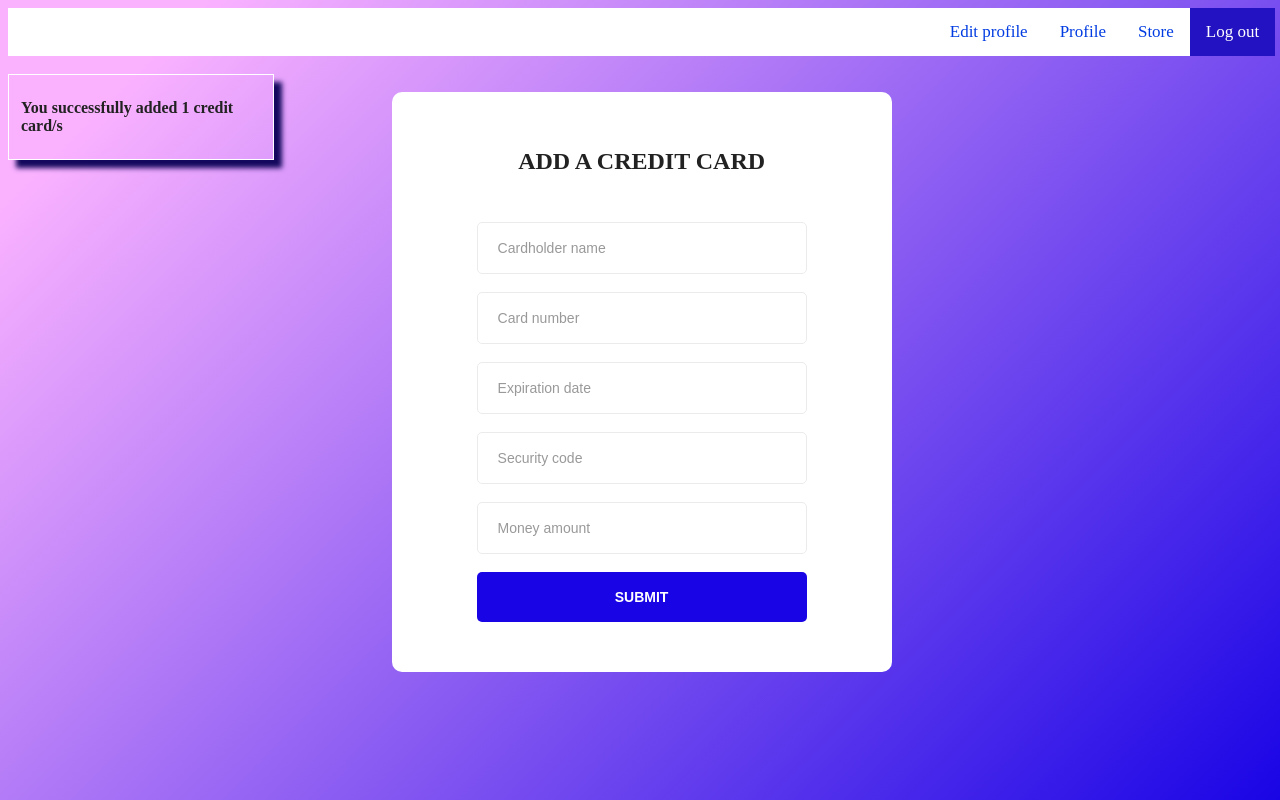
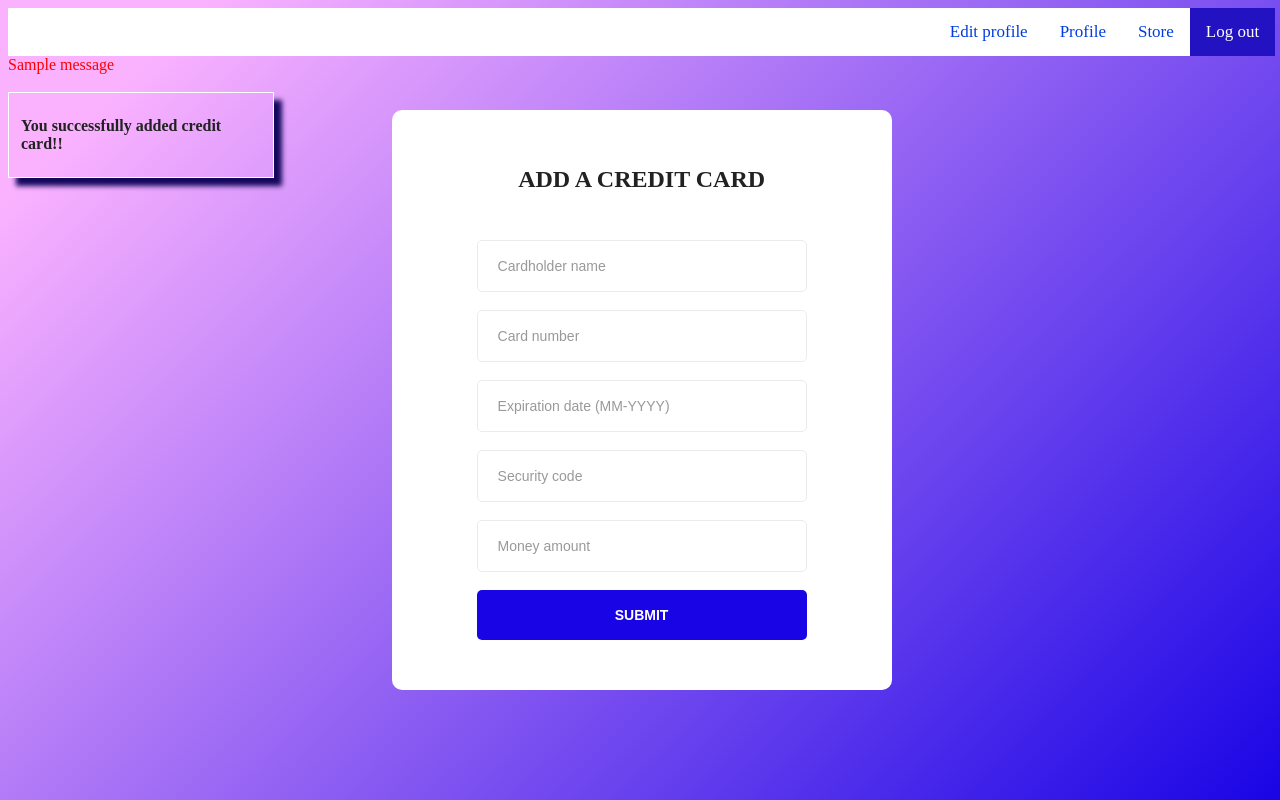
Before and after one commit to Tinaa3/DRS-projekat, a Flask app: page /card in a window 1280 px wide. Run offline with Flask 2, Linux system fonts and the light colour scheme; a user stored in the database is signed in; data comes from the database, SQL or seed files in the repository; both versions use the stored data as it was after the commit; one stand-in notice (Sample message) is shown.

Commit message:
credit card fixing

```diff
--- a/Classes/Card.py
+++ b/Classes/Card.py
@@ -4,9 +4,9 @@ from UI import db
 
 class Card(db.Model):
     id = db.Column(db.Integer(), primary_key=True)
-    name = db.Column(db.String(length=30), unique=True, nullable = False)
-    cardNum = db.Column(db.Integer(), nullable = False)
+    name = db.Column(db.String(length=30), nullable = False)
+    cardNum = db.Column(db.Integer(),unique=True, nullable = False)
     expDate = db.Column(db.String(length=8), nullable = False)
-    secCode = db.Column(db.Integer(), nullable = False, unique=True)
+    secCode = db.Column(db.Integer(), nullable = False)
     amount = db.Column(db.Integer(), nullable = False)
     owner = db.Column(db.Integer(), db.ForeignKey('user.id'))
--- a/Classes/forms.py
+++ b/Classes/forms.py
@@ -24,7 +24,7 @@ class LoginForm(FlaskForm):
 class CardForm(FlaskForm):
     name = StringField('Cardholder name', validators=[DataRequired(), Length(min=15,max=30)])
     cardnum = StringField('Card number', validators=[DataRequired(), Length(min=13, max=16), Regexp('^[0-9]*$', message='Card number must be numeric')])
-    expdate = StringField('Expiration date', validators=[DataRequired(), Length(min=4,max=4), Regexp('^(0[1-9]|1[0-2])([0-9]{2})$', message='Expiration date must be in the format MMYY')])
+    expdate = StringField('Expiration date', validators=[DataRequired(), Regexp('^(0[1-9]|1[0-2])([0-9]{2})$', message='Expiration date must be in the format MMYY')])
     seccode = IntegerField('Security code', validators=[DataRequired(), NumberRange(min=100, max=999)])
     amount = IntegerField('Amount', validators=[DataRequired(), Length(min=4, max=8)])
     submit = SubmitField(label='submit')
--- a/UI/Routes.py
+++ b/UI/Routes.py
@@ -84,15 +84,20 @@ def card_page():
     cards = Card.query.filter_by(owner=user_id).all()
     num_cards = Card.query.filter_by(owner=user_id).count()
     if request.method == 'POST':
-        card = Card(name=form.name.data,
-                    cardNum=form.cardnum.data,
-                    expDate=form.expdate.data,
-                    secCode=form.seccode.data,
-                    amount=form.amount.data,
-                    owner=user_id)
-        db.session.add(card)
-        db.session.commit()
-        return redirect(url_for('card_page'))
+        if num_cards >= 1:
+
+            flash(f"Only one credit card can be added")
+            return redirect(url_for('card_page'))
+        else:
+            card = Card(name=form.name.data,
+                        cardNum=form.cardnum.data,
+                        expDate=form.expdate.data,
+                        secCode=form.seccode.data,
+                        amount=form.amount.data,
+                        owner=user_id)
+            db.session.add(card)
+            db.session.commit()
+            return redirect(url_for('card_page'))
 
     return render_template('card.html', form=form, cards=cards, num_cards=num_cards)
 
--- a/UI/templates/card.html
+++ b/UI/templates/card.html
@@ -6,10 +6,19 @@
 
 {% block card %}
 
+{% with messages = get_flashed_messages() %}
+    {% if messages %}
+        <div class="notification is-danger" style="color: red;">
+            {{ messages[0] }}<br>
+        </div>
+    {% endif %}
+    {% endwith %}
+{% for card in cards %}
 <br>
 <div class="shadowbox">
-    <h3 class="pp">You  successfully added {{ num_cards }} credit card/s</h3>
+    <h3 class="pp">You successfully added credit card!!</h3>
 </div>
+{% endfor %}
 
 {% for error in form.expdate.errors %}
   <p class="error" style="color: red; font-weight: bold;">{{ error }}</p>
@@ -31,9 +40,10 @@
                 placeholder = "Card number")}}
             </div>
             <div class="form-group">
-                <br/>
-                {{form.expdate(class = "form-control form-input",
-                placeholder = "Expiration date")}}
+                <br>
+                <form>
+                    <input type="text" id="expdate" name="expdate" class="form-control form-input" placeholder="Expiration date (MM-YYYY)" pattern="(0[1-9]|1[012])[- /.](20)\d\d" >
+                  </form>
             </div>
             <div class="form-group">
                 <br/>
```
Also changed, not shown: instance/database.db.
